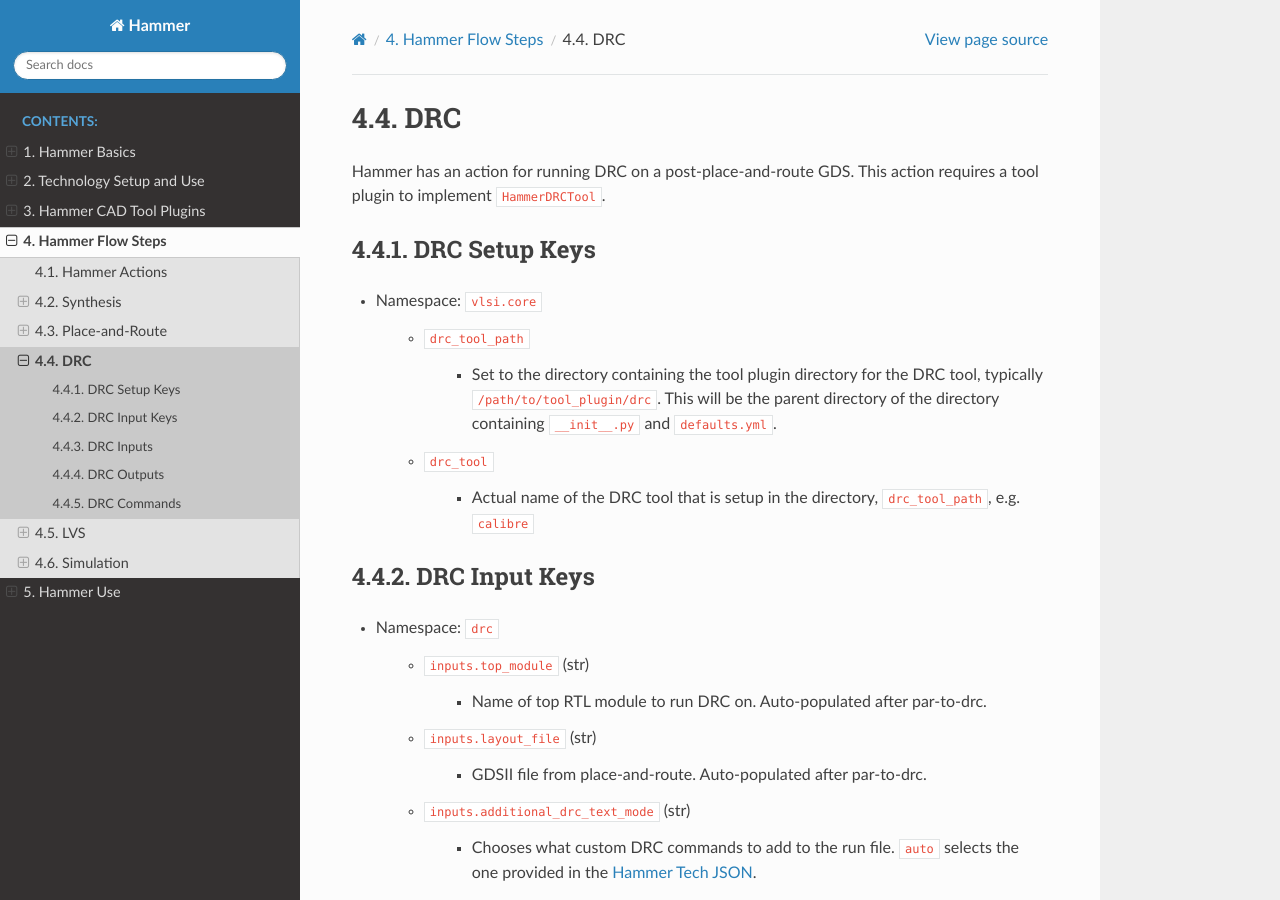
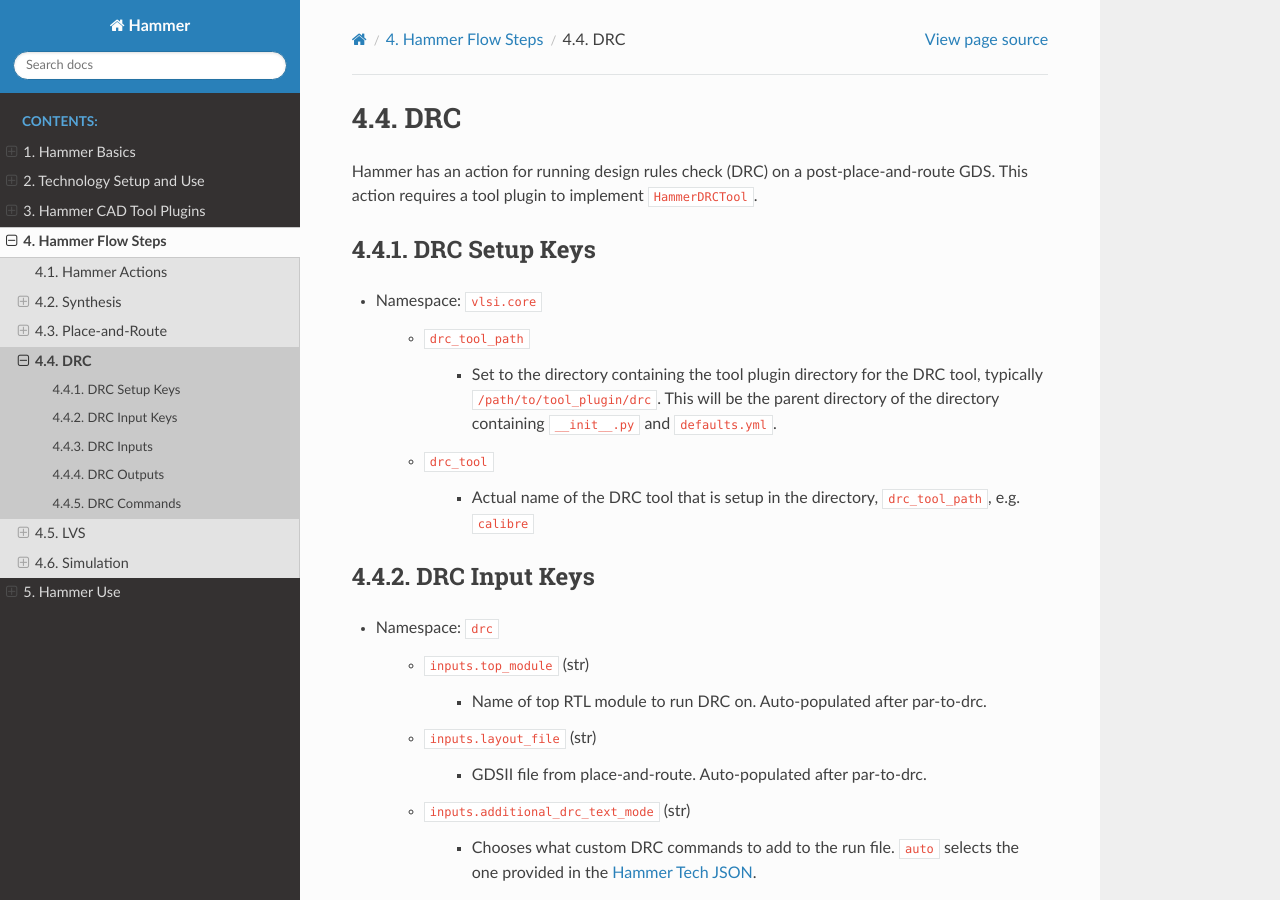
Before and after one commit to ucb-bar/hammer, a Sphinx documentation site: the page built from doc/Hammer-Flow/DRC.rst, in a window 1280 px wide and 900 px high. Built offline with Sphinx 7.4.7 and the Read the Docs theme 2.0.0, drawn with Linux system fonts in a browser that asks for light colours; pages that are not in the unit, such as notebooks, are missing from menus.

Commit message:
nitpicks 5

```diff
--- a/doc/Hammer-Flow/DRC.rst
+++ b/doc/Hammer-Flow/DRC.rst
@@ -1,7 +1,7 @@
 DRC
 ===============================
 
-Hammer has an action for running DRC on a post-place-and-route GDS.
+Hammer has an action for running design rules check (DRC) on a post-place-and-route GDS.
 This action requires a tool plugin to implement ``HammerDRCTool``.
 
 DRC Setup Keys
```
